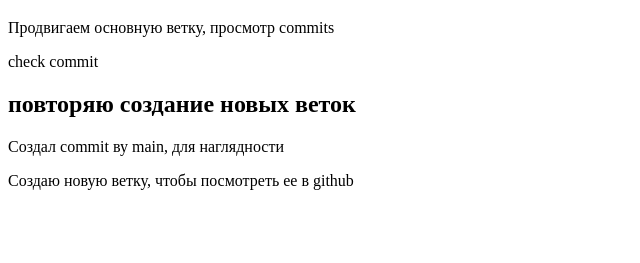
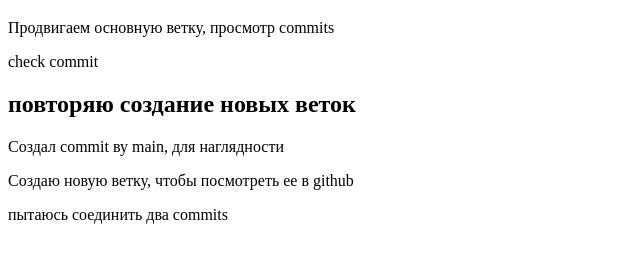
Before and after one commit to Vadik58/firstGit, a plain HTML site: page index.html in a window 1280 px wide. Shown: the part 61-324 px from the top of the page, without its empty margins (0-640 px from the left). Drawn offline with Linux system fonts and the light colour scheme.

Commit message:
save commit

```diff
--- a/index.html
+++ b/index.html
@@ -14,6 +14,8 @@
 <h2>повторяю создание новых веток</h2>
 <p>Создал commit ву main, для наглядности</p>
 <p>Создаю новую ветку, чтобы посмотреть ее в github</p>
+<p>пытаюсь соединить два commits</p>
+
 </body>
 
 </html>
```
